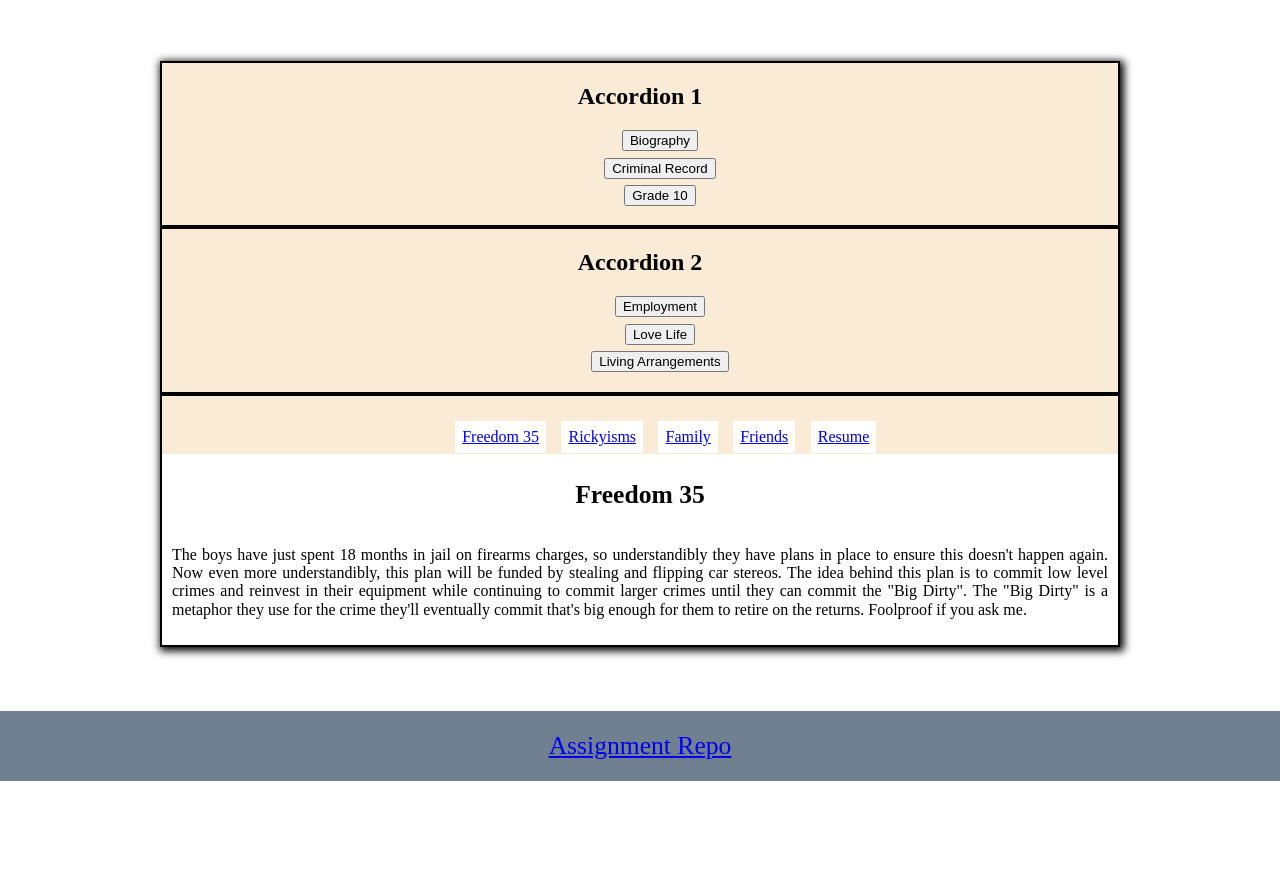
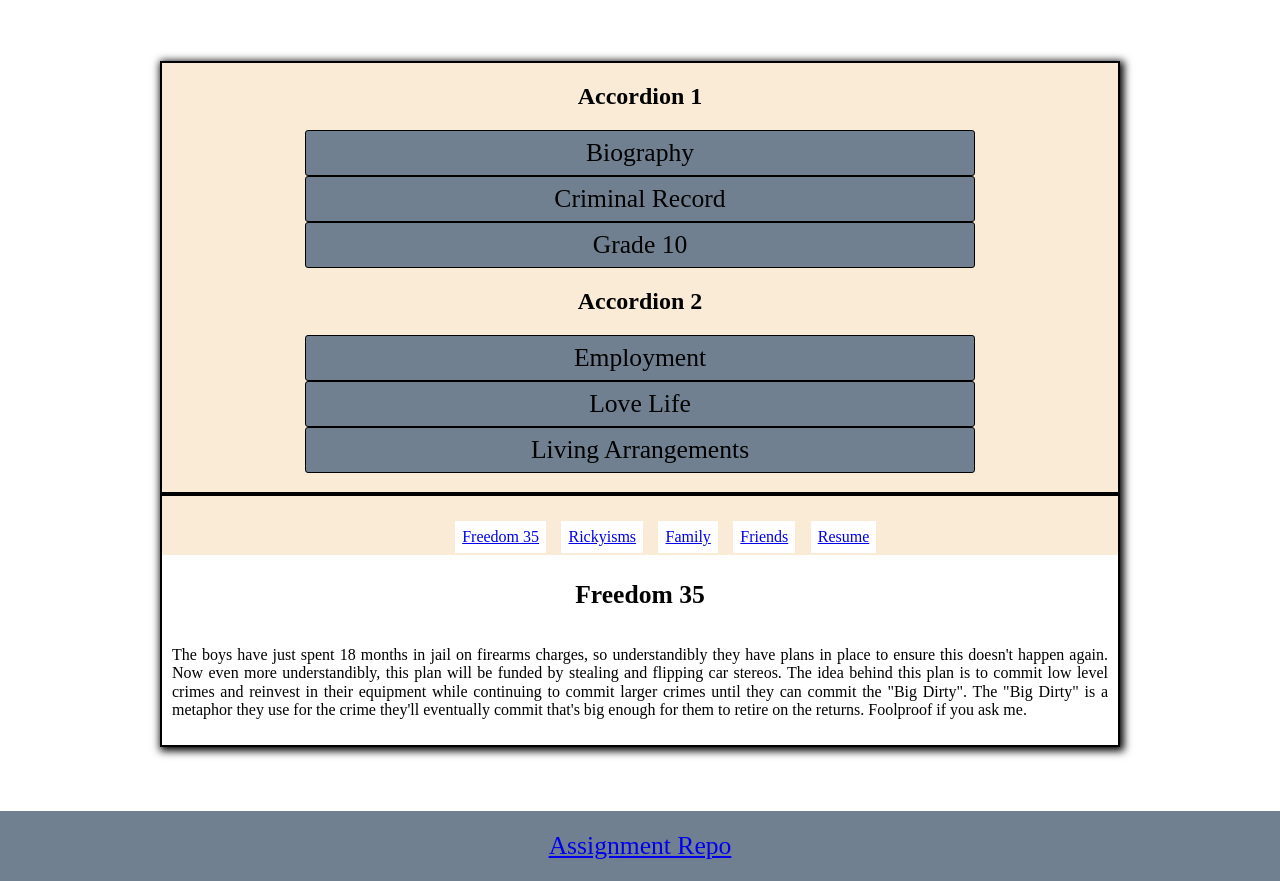
Before and after one commit to paradingwolves/Justin_Brierley_WEB303Assignments, a plain HTML site: page index.html in a window 1280 px wide. Shown: the part 40-921 px from the top of the page. Before the commit the page ends 821 px from the top, so only its background shows below. Drawn offline with nearby package versions, Linux system fonts and the light colour scheme.

Commit message:
Update index.html

```diff
--- a/index.html
+++ b/index.html
@@ -14,12 +14,10 @@
             <div class="wrapper">
                 <section id="accordionPortion">
                     <h2>Accordion 1</h2>
-                    <ul class="accordion">
-                        <li>
-                            <button class="accordion-control">
-                                Biography
-                            </button>
-                            <div class="accordion-panel">
+                    <div class="accordion">
+                        <!-- accordion section 1 -->
+                        <h1 id="accordionhead_1">Biography</h1>
+                        <div id="accordioncontent_1" class="accordion-content">
                             <article>
                                 <h3>About Ricky</h3>
                                 <img src="img/ricky.jpg" alt="Ricky">
@@ -28,12 +26,10 @@
                                 <a href="https://trailerpark.fandom.com/wiki/Ricky">Text Source</a>
                             </article>
                         </div>
-                        </li>
-                        <li>
-                            <button class="accordion-control">
-                                Criminal Record
-                            </button>
-                            <div class="accordion-panel">
+
+                        <!-- accordion section 2 -->
+                        <h1 id="accordionhead_2">Criminal Record</h1>
+                        <div id="accordioncontent_2" class="accordion-content">
                             <article>
                                 <h3>Ricky's Criminal History</h3>
                                 <table>
@@ -106,12 +102,8 @@
                                 <a href="https://trailerpark.fandom.com/wiki/Ricky#Jail_Times">Text Source</a>
                             </article>
                         </div>
-                        </li>
-                        <li>
-                            <button class="accordion-control">
-                                Grade 10
-                            </button>
-                            <div class="accordion-panel">
+                        <h1 id="accordionhead_4">Grade 10</h1>
+                        <div id="accordioncontent_4" class="accordion-content">
                             <article>
                                 <h3>Grade 10</h3>
                                 <img id="grade10" src="img/grade10.jpg" alt="Grade 10">
@@ -123,17 +115,12 @@
                                 </p>
                             </article>
                         </div>
-                        </li>
-                    </ul>
-                </section>
-                <section id="accordionPortion">
+                    </div>
                     <h2>Accordion 2</h2>
-                    <ul class="accordion">
-                        <li>
-                            <button class="accordion-control">
-                                Employment
-                            </button>
-                            <div class="accordion-panel">
+                    <div class="accordion2">
+                        <!-- accordion section 1 -->
+                        <h1 id="accordionhead_1">Employment</h1>
+                        <div id="accordioncontent_1" class="accordion-content2">
                             <article>
                                 <h3>Employment</h3>
                                 <img src="img/mallcop.jpg" alt="Ricky working his mall cop job">
@@ -141,12 +128,10 @@
                                 <a href="https://trailerpark.fandom.com/wiki/Ricky#Employment">Text Source</a>
                             </article>
                         </div>
-                        </li>
-                        <li>
-                            <button class="accordion-control">
-                                Love Life
-                            </button>
-                            <div class="accordion-panel">
+
+                        <!-- accordion section 2 -->
+                        <h1 id="accordionhead_2">Love Life</h1>
+                        <div id="accordioncontent_2" class="accordion-content2">
                             <article>
                                 <h3>Love Life</h3>
                                 <img src="img/rickylucy.jpg" alt="Ricky and Lucy">
@@ -154,12 +139,8 @@
                                 <a href="https://trailerpark.fandom.com/wiki/Ricky#Love_Life">Text Source</a>
                             </article>
                         </div>
-                        </li>
-                        <li>
-                            <button class="accordion-control">
-                                Living Arrangements
-                            </button>
-                            <div class="accordion-panel">
+                        <h1 id="accordionhead_4">Living Arrangements</h1>
+                        <div id="accordioncontent_4" class="accordion-content2">
                             <article>
                                 <h3>Living Arrangements</h3>
                                 <img src="img/car.jpg" alt="Ricky's car">
@@ -167,8 +148,7 @@
                                 <a href="https://trailerpark.fandom.com/wiki/Ricky#Living_Arrangements">Text Source</a>
                             </article>
                         </div>
-                        </li>
-                    </ul>
+                    </div>
                 </section>
                 <section id="tabbedPortion">
                     <ul class="tab-list">
```
Lines whose indentation alone changed are shown as unchanged.
